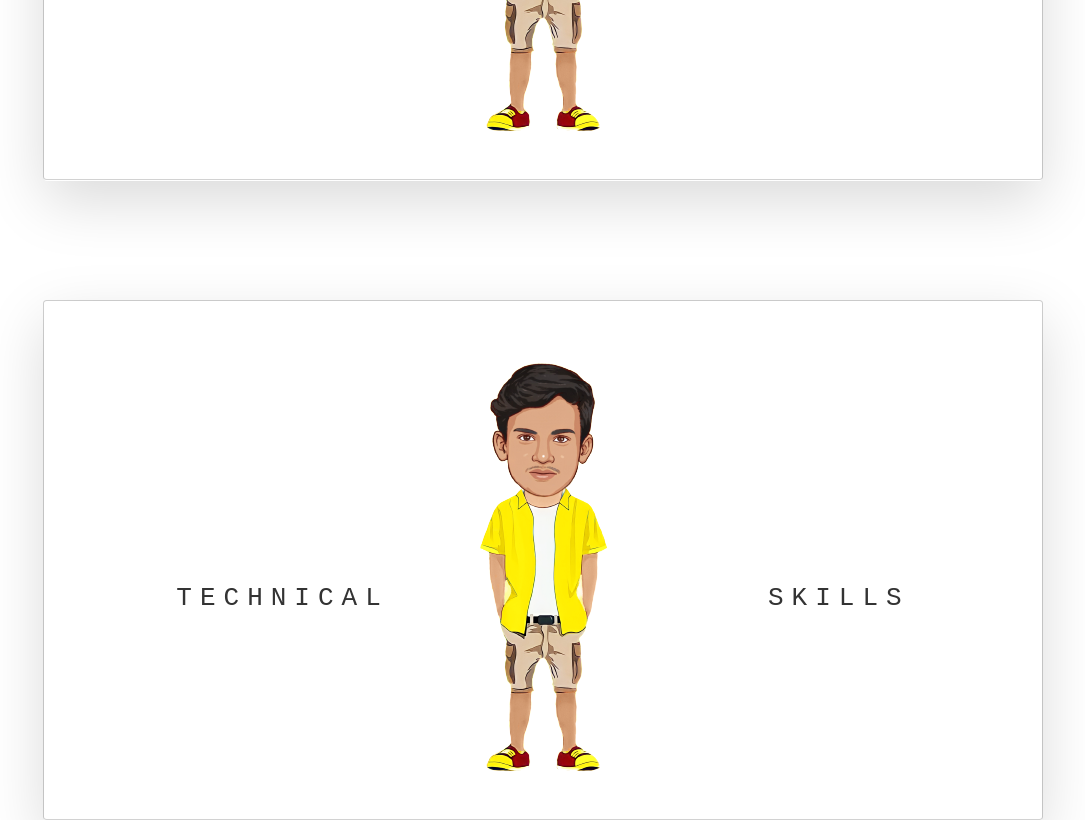
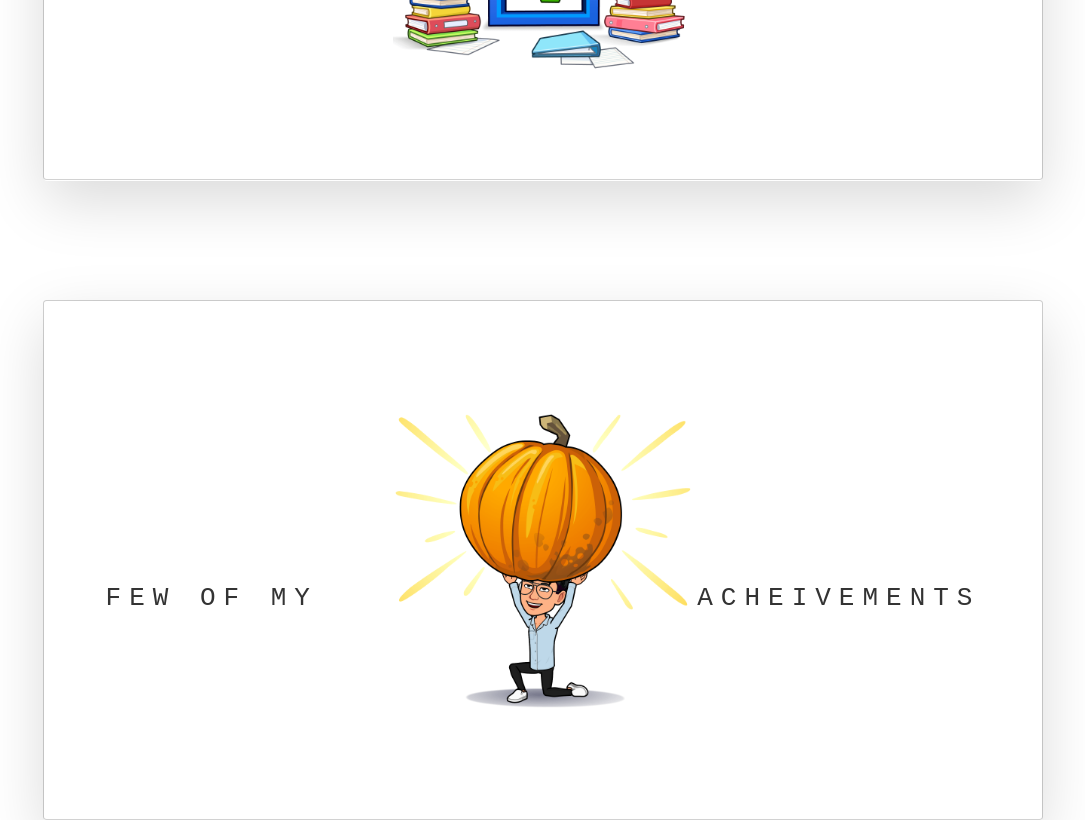
Before and after one commit to muthu12-sudo/Portfolio-MG, a React (Vite) app: page / in a window 1280 px wide. Shown: the part 900-1720 px from the top of the page, without its empty margins (97-1182 px from the left). Built offline with nearby package versions, Linux system fonts and the light colour scheme.

Commit message:
Flip Card Enhancements

```diff
--- /dev/null
+++ b/src/Contents/FlipCard.tsx
@@ -0,0 +1,51 @@
+import "../stylesheet.css";
+interface Props {
+  cardHeading1: String;
+  cardHeading2: String;
+  cardDetailHeading: String;
+  list: String[];
+  frontImage: String;
+  backImage?: String;
+  backColor?: String;
+}
+export default function Skills(props: Props) {
+  return (
+    <>
+      <div className="artboard">
+        <div className="card">
+          <div className="card__side card__side--back">
+            <div
+              className="card__cover"
+              style={{ backgroundColor: `rgb(${props.backColor})` }}>
+              <h4 className="card__heading">
+                <span className="card__heading-span">
+                  {props.cardDetailHeading}
+                </span>
+              </h4>
+            </div>
+            <div
+              className="card__details"
+              style={{ backgroundImage: `url(${props.backImage})` }}>
+              <ul>
+                {props.list.map((item, index) => (
+                  <li key={index}>{item}</li>
+                ))}
+              </ul>
+            </div>
+          </div>
+
+          <div
+            className="card__side card__side--front"
+            style={{ backgroundImage: `url(${props.frontImage})` }}>
+            <div className="card__theme">
+              <div className="card__theme-box">
+                <p className="card__subject">{props.cardHeading1}</p>
+                <p className="card__subject">{props.cardHeading2}</p>
+              </div>
+            </div>
+          </div>
+        </div>
+      </div>
+    </>
+  );
+}
--- a/src/Contents/Skills.tsx
+++ /dev/null
@@ -1,68 +0,0 @@
-import "../stylesheet.css";
-
-export default function Skills() {
-  return (
-    <>
-      <div className="artboard">
-        <div className="card">
-          <div className="card__side card__side--back">
-            <div className="card__cover">
-              <h4 className="card__heading">
-                <span className="card__heading-span">Skill Set</span>
-              </h4>
-            </div>
-            <div className="card__details">
-              <ul>
-                <li>Java</li>
-                <li>Python</li>
-                <li>HTML, CSS & Bootstrap</li>
-                <li>Javascript with React</li>
-                <li>MS Office</li>
-                <li>Photoshop</li>
-              </ul>
-            </div>
-          </div>
-
-          <div className="card__side card__side--front">
-            <div className="card__theme">
-              <div className="card__theme-box">
-                <p className="card__subject">technical</p>
-                <p className="card__subject"> skills</p>
-              </div>
-            </div>
-          </div>
-        </div>
-      </div>
-      <div className="artboard">
-        <div className="card">
-          <div className="card__side card__side--back">
-            <div className="card__cover">
-              <h4 className="card__heading">
-                <span className="card__heading-span">Skill Set</span>
-              </h4>
-            </div>
-            <div className="card__details">
-              <ul>
-                <li>Java</li>
-                <li>Python</li>
-                <li>HTML, CSS & Bootstrap</li>
-                <li>Javascript with React</li>
-                <li>MS Office</li>
-                <li>Photoshop</li>
-              </ul>
-            </div>
-          </div>
-
-          <div className="card__side card__side--front">
-            <div className="card__theme">
-              <div className="card__theme-box">
-                <p className="card__subject">technical</p>
-                <p className="card__subject"> skills</p>
-              </div>
-            </div>
-          </div>
-        </div>
-      </div>
-    </>
-  );
-}
--- a/src/main.tsx
+++ b/src/main.tsx
@@ -4,13 +4,50 @@ import ErrorPage from "./Initial/ErrorPage.tsx";
 import Navbar from "./Nav/Navbar.tsx";
 import "bootstrap/dist/css/bootstrap.css";
 import Profile from "./Contents/Profile.tsx";
-import Skills from "./Contents/Skills.tsx";
+import FlipCard from "./Contents/FlipCard.tsx";
+import Skill from "/Ok.png";
+import Acheive from "/Acheive.png";
+
+const skills = [
+  "Java",
+  "Python",
+  "HTML, CSS & Bootstrap",
+  "Javascript with React",
+  "MS Office",
+  "Photoshop",
+  "PHP & MySQL",
+];
+
+const acheivements = [
+  "Graphic Designing Internship",
+  "Intelligent Game Designing Course",
+  "Certificate of Appreciation for College Website",
+  "Machine Learning with Python Course",
+  "C Course - Sololearn",
+  "MS Office Course Certificate",
+];
 
 ReactDOM.createRoot(document.getElementById("root")!).render(
   <React.StrictMode>
     <Navbar type="Contact Me" />
     <Profile />
-    <Skills />
+    <FlipCard
+      cardHeading1={"technical"}
+      cardHeading2={"skills"}
+      cardDetailHeading={"Skill Set"}
+      list={skills}
+      frontImage={Skill}
+      backImage={Skill}
+    />
+    <FlipCard
+      cardHeading1={"Few of my"}
+      cardHeading2={"Acheivements"}
+      cardDetailHeading={"Accomplishments"}
+      list={acheivements}
+      frontImage={Acheive}
+      backImage={Acheive}
+      backColor={"255,67,54"}
+    />
     <ErrorPage />
   </React.StrictMode>
 );
--- a/src/styles.css
+++ b/src/styles.css
@@ -199,12 +199,12 @@ html {
   #mgimg {
     margin: 20px auto;
     width: 100%;
-    height: 600px;
+    height: 500px;
   }
 }
 @media (max-width: 530px) {
   #mgimg {
-    height: 400px;
+    height: 300px;
   }
 }
 @media (max-width: 430px) {
--- a/src/stylesheet.css
+++ b/src/stylesheet.css
@@ -56,7 +56,8 @@ html {
   box-shadow: 0 2rem 6rem rgba(0, 0, 0, 0.15);
 }
 .card__side--front {
-  background: url("/Cartoon-MG.png") no-repeat center;
+  background: no-repeat center;
+  background-size: 300px;
 }
 .card__side--back {
   background-color: #fff;
@@ -128,7 +129,7 @@ html {
 .card__details {
   font-family: "Inconsolata", monospace;
   padding: 4rem 2rem;
-  background: url("/Ok.png") no-repeat;
+  background: no-repeat;
   background-size: 200px;
 
   background-position: right;
```
Also changed, not shown: public/Acheive.png (added).
